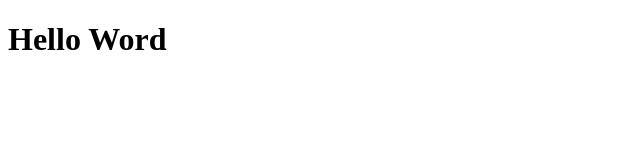
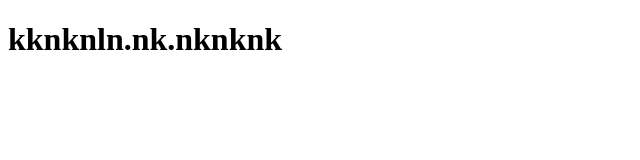
Before and after one commit to mukeshwar-cse/nodet, a plain HTML site: page index.html in a window 1280 px wide. Shown: the whole page, without its empty margins (0-640 px from the left). Drawn offline with Linux system fonts and the light colour scheme.

Commit message:
i did this comit

```diff
--- a/index.html
+++ b/index.html
@@ -6,6 +6,6 @@
     <title>Document</title>
 </head>
 <body>
-    <h1>Hello Word</h1>
+    <h1>kknknln.nk.nknknk</h1>
 </body>
 </html>
```
